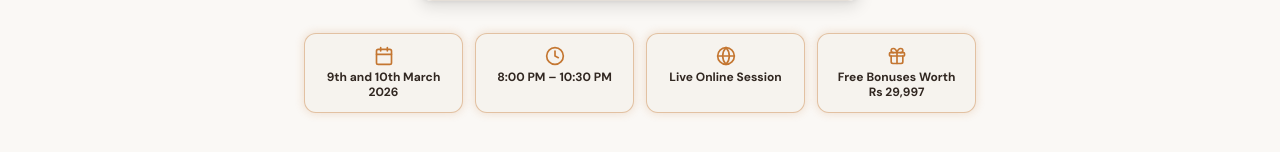
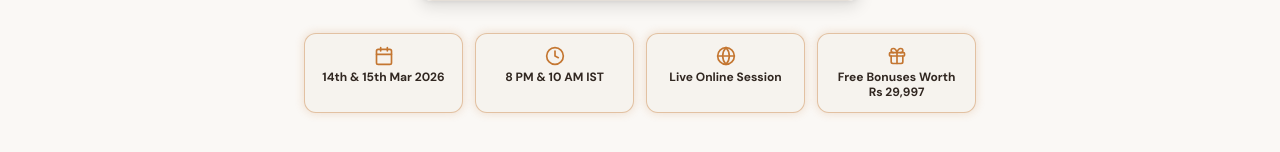
Before and after one commit to Dev-adx/Deepak_Short_LP, a React (Vite) app: page / in a window 1280 px wide. Shown: the part 431-583 px from the top of the page. Built offline with nearby package versions, Linux system fonts and the light colour scheme; no server answers; the HTML template or start-up script is replaced by a standard one.

Commit message:
first commit

```diff
--- a/src/components/HeroSection.tsx
+++ b/src/components/HeroSection.tsx
@@ -2,8 +2,10 @@ import { motion } from "framer-motion";
 import { Calendar, Clock, Globe, Gift, ChevronDown } from "lucide-react";
 import deepakPhoto from "@/assets/deepak-photo.png";
 import LeadForm from "./LeadForm";
+import { useEventConfig } from "@/hooks/useEventConfig";
 
 const HeroSection = () => {
+  const { getDateRange, formatTime } = useEventConfig();
   return (
     <section className="px-4 pt-6 pb-10 md:pt-16 md:pb-16 relative overflow-hidden">
 
@@ -111,8 +113,8 @@ const HeroSection = () => {
           className="grid grid-cols-2 md:grid-cols-4 gap-3 mb-10 max-w-2xl mx-auto"
         >
           {[
-            { Icon: Calendar, text: "9th and 10th March 2026" },
-            { Icon: Clock, text: "8:00 PM – 10:30 PM" },
+            { Icon: Calendar, text: getDateRange() },
+            { Icon: Clock, text: formatTime() },
             { Icon: Globe, text: "Live Online Session" },
             { Icon: Gift, text: "Free Bonuses Worth Rs 29,997" },
           ].map((item, i) => (
--- a/src/components/StickyCTA.tsx
+++ b/src/components/StickyCTA.tsx
@@ -1,9 +1,8 @@
 import { useState, useEffect } from "react";
 import { motion } from "framer-motion";
+import { useEventConfig } from "@/hooks/useEventConfig";
 
-const WORKSHOP_DATE = new Date("2026-03-09T20:00:00+05:30");
-
-const getTimeLeft = () => {
+const getTimeLeft = (WORKSHOP_DATE: Date) => {
   const diff = WORKSHOP_DATE.getTime() - Date.now();
   if (diff <= 0) return { h: 0, m: 0, s: 0 };
   return {
@@ -16,12 +15,14 @@ const getTimeLeft = () => {
 const Pad = (n: number) => String(n).padStart(2, "0");
 
 const StickyCTA = () => {
-  const [time, setTime] = useState(getTimeLeft());
+  const { getEventDateTime } = useEventConfig();
+  const workshopDate = getEventDateTime();
+  const [time, setTime] = useState(getTimeLeft(workshopDate));
 
   useEffect(() => {
-    const t = setInterval(() => setTime(getTimeLeft()), 1000);
+    const t = setInterval(() => setTime(getTimeLeft(workshopDate)), 1000);
     return () => clearInterval(t);
-  }, []);
+  }, [workshopDate]);
 
   return (
     <div className="fixed bottom-0 left-0 right-0 z-50 bg-warm-brown/95 backdrop-blur-sm border-t border-border px-4 py-3">
--- a/src/hooks/useEventConfig.ts
+++ b/src/hooks/useEventConfig.ts
@@ -16,13 +16,13 @@ const DEFAULT_CONFIG: EventConfig = {
   day2Datetime: "2026-03-15T10:00:00",
   offerEndDatetime: "2026-03-13T23:59:59",
   whatsappLink: "https://chat.whatsapp.com/Git9aq5HlmX4YJysg6SW4C",
-  paymentLink: "https://rzp.io/rzp/pOMBaZk2",
+  paymentLink: "https://pages.razorpay.com/pl_SPQMrgClPrEz79/view",
   price: "₹99",
 }
 
 const CONFIG_URL = "https://script.google.com/macros/s/AKfycbxPYd6BHMCS9K_9wfXB09g95V0nOSlox9kdLME-76PhwWZCUeOq5InGHQYKjFmxWgum/exec"
 const CACHE_KEY = "sk_event_cfg"
-const CACHE_TTL = 0 // always fetch fresh – no caching
+const CACHE_TTL = 5 * 60 * 1000 // cache for 5 minutes
 
 // ── Module-level singleton: shared across all hook instances ──────────
 let moduleConfig: EventConfig | null = null
@@ -51,7 +51,11 @@ const broadcast = (cfg: EventConfig) => {
 const startFetch = () => {
   if (fetchStarted) return
   fetchStarted = true
-  fetch(`${CONFIG_URL}?t=${Date.now()}`, { cache: "no-store" })
+  // Add redirect=false to avoid Google Apps Script redirect delay
+  fetch(`${CONFIG_URL}?t=${Date.now()}&redirect=false`, {
+    cache: "no-store",
+    redirect: "follow"
+  })
     .then(r => r.ok ? r.json() : Promise.reject(r.status))
     .then(data => {
       if (data && typeof data === 'object') {
```
Also changed, not shown: 1 other file (tests, documents, lock files or other folders).
